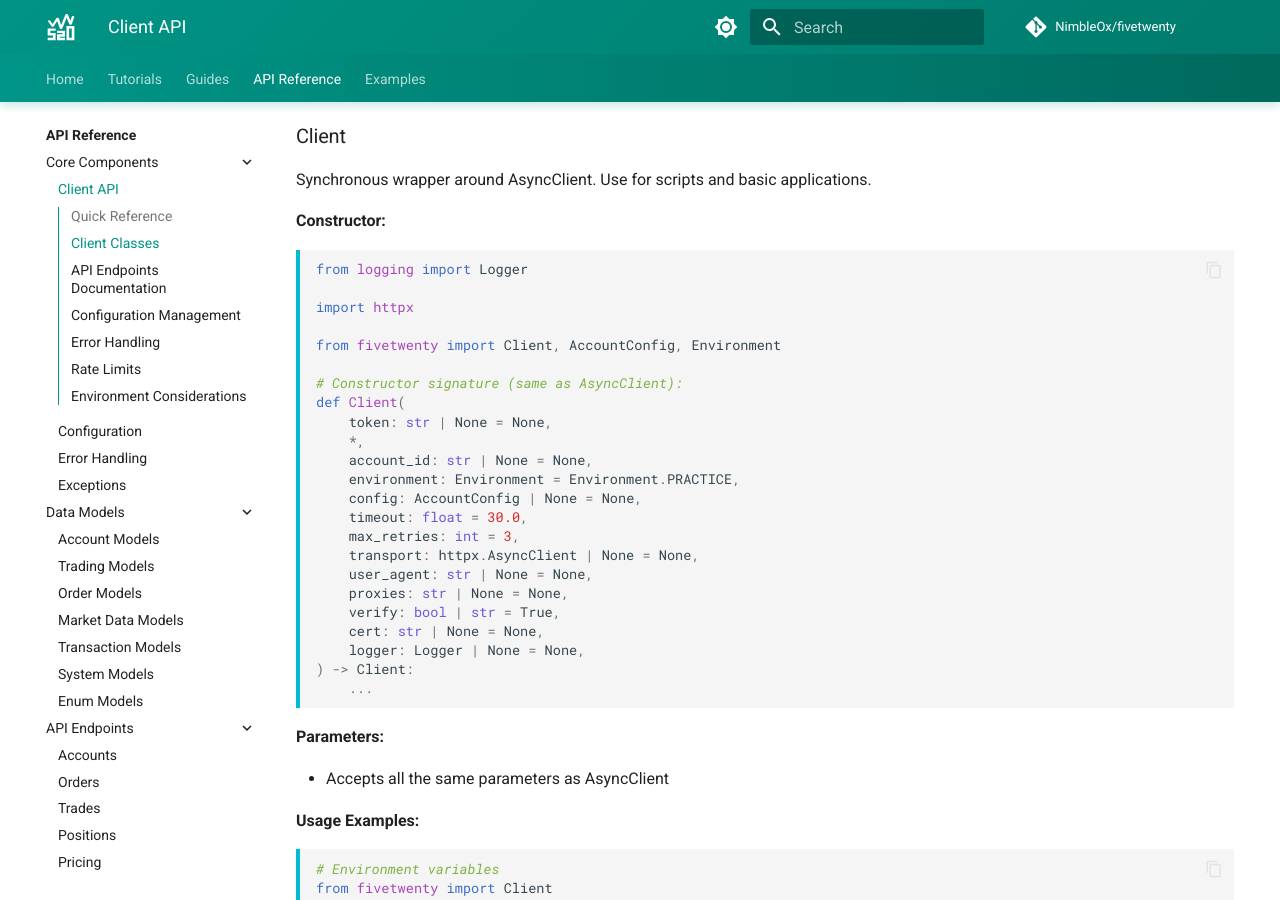
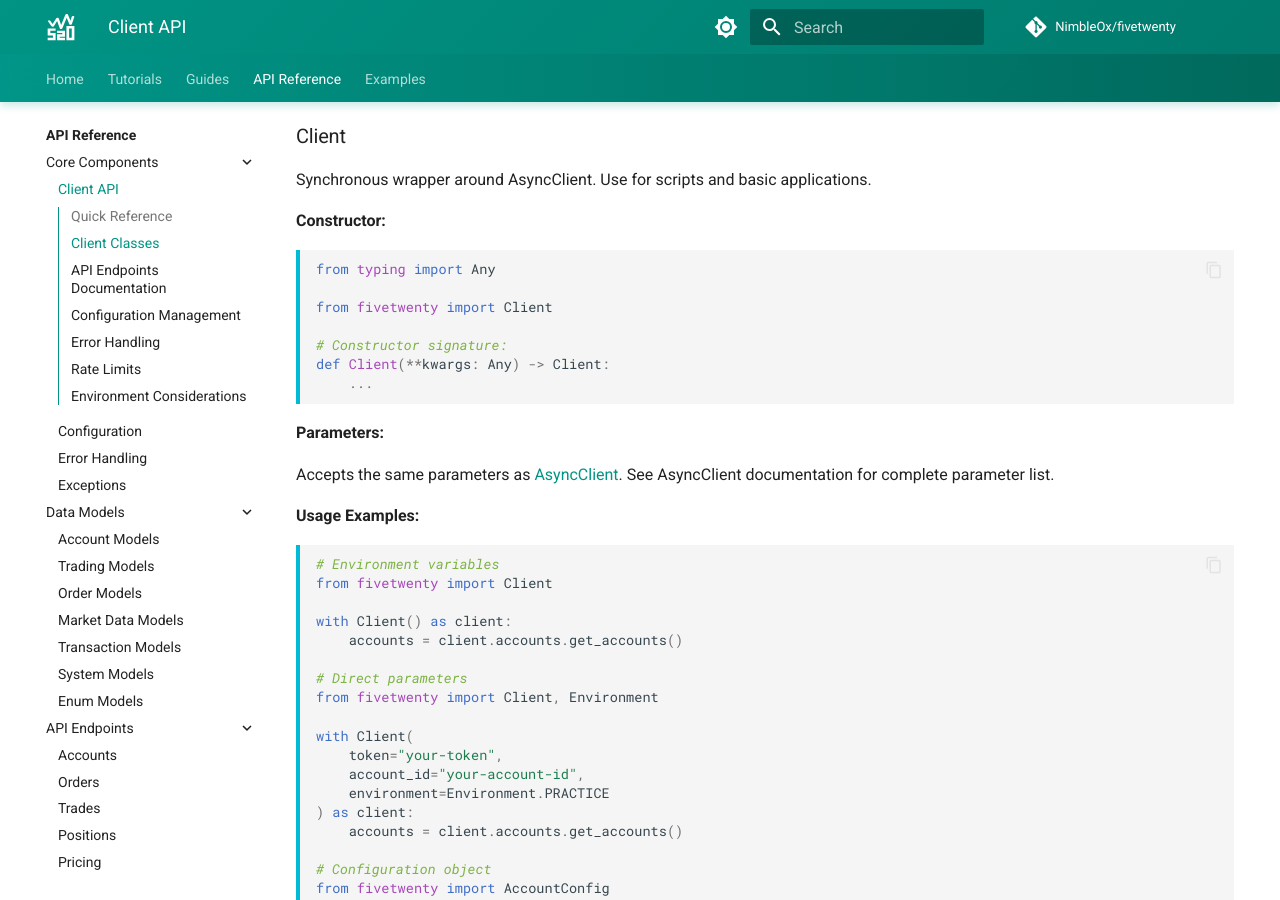
Before and after one commit to NimbleOx/fivetwenty, an MkDocs documentation site: the page built from docs/api-reference/client.md, in a window 1280 px wide and 900 px high, scrolled down 3672 px. Built offline with MkDocs 1.6.1 and Material for MkDocs 9.7.7, drawn with Linux system fonts in a browser that asks for light colours; comment, search, counter and statistics services are not loaded.

Commit message:
Fix Client constructor signature to match actual implementation

````diff
--- a/docs/api-reference/client.md
+++ b/docs/api-reference/client.md
@@ -145,34 +145,18 @@ Synchronous wrapper around AsyncClient. Use for scripts and basic applications.
 
 **Constructor:**
 ```python
-from logging import Logger
+from typing import Any
 
-import httpx
+from fivetwenty import Client
 
-from fivetwenty import Client, AccountConfig, Environment
-
-# Constructor signature (same as AsyncClient):
-def Client(
-    token: str | None = None,
-    *,
-    account_id: str | None = None,
-    environment: Environment = Environment.PRACTICE,
-    config: AccountConfig | None = None,
-    timeout: float = 30.0,
-    max_retries: int = 3,
-    transport: httpx.AsyncClient | None = None,
-    user_agent: str | None = None,
-    proxies: str | None = None,
-    verify: bool | str = True,
-    cert: str | None = None,
-    logger: Logger | None = None,
-) -> Client:
+# Constructor signature:
+def Client(**kwargs: Any) -> Client:
     ...
 ```
 
 **Parameters:**
 
-- Accepts all the same parameters as AsyncClient
+Accepts the same parameters as [AsyncClient](#asyncclient). See AsyncClient documentation for complete parameter list.
 
 **Usage Examples:**
 
````
Also changed, not shown: docs/api-reference/models/index.md (+0 -7 lines).
